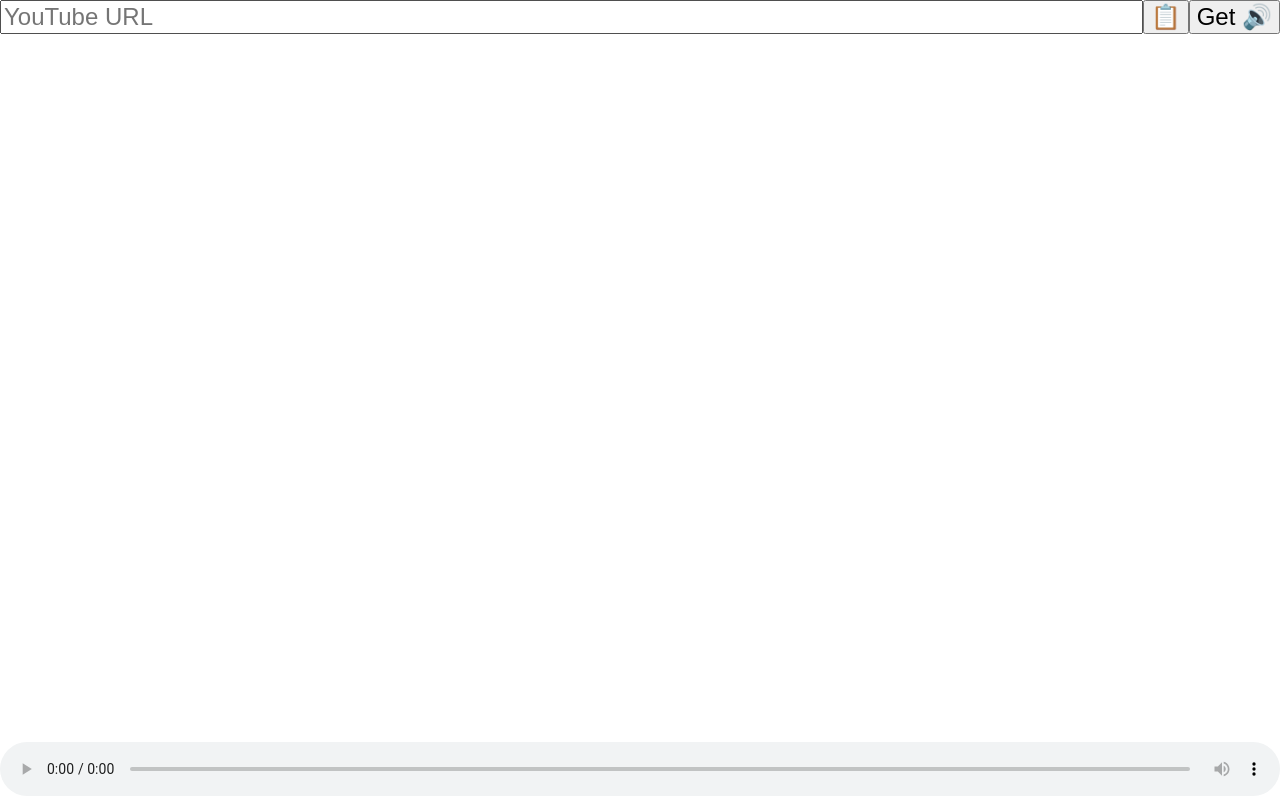
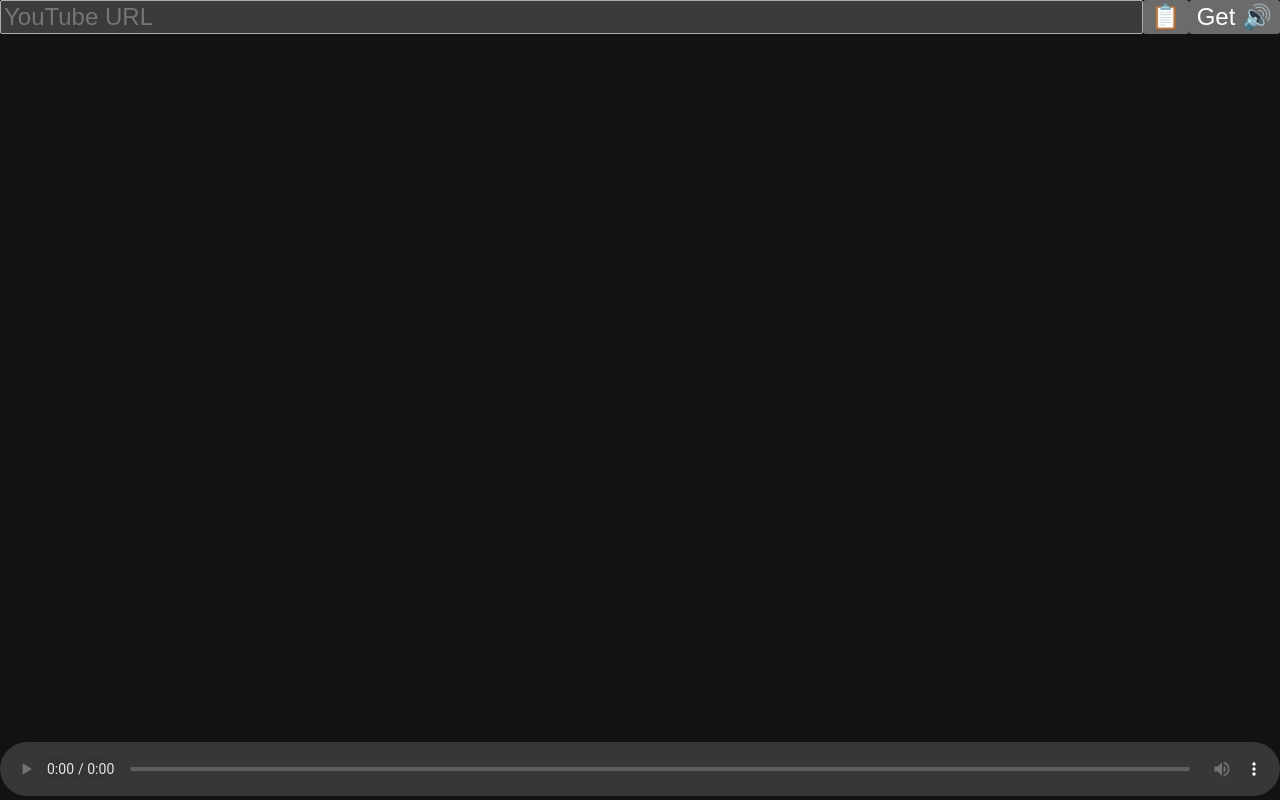
Before and after one commit to bvasiliev/youtube-freemium, a Flask app: page / in a window 1280 px wide. Run offline with Flask 2, Linux system fonts and the light colour scheme.

Commit message:
ui default dark theme

```diff
--- a/static/yt.css
+++ b/static/yt.css
@@ -1,6 +1,7 @@
+:root {
+    color-scheme: dark;
+}
 body {
-    background: no-repeat center fixed;
-    background-size: cover;
     padding: 0;
     margin: 0;
 }
--- a/static/yt.js
+++ b/static/yt.js
@@ -81,6 +81,10 @@ $(document).ready(function(){
         Player.paused ? Player.play() : Player.pause();
         });
 
+    UrlInput.on("click", function() {
+        this.select();
+        });
+
     $("#paste").on("click", function(){
         paste(UrlInput);
         });
```
